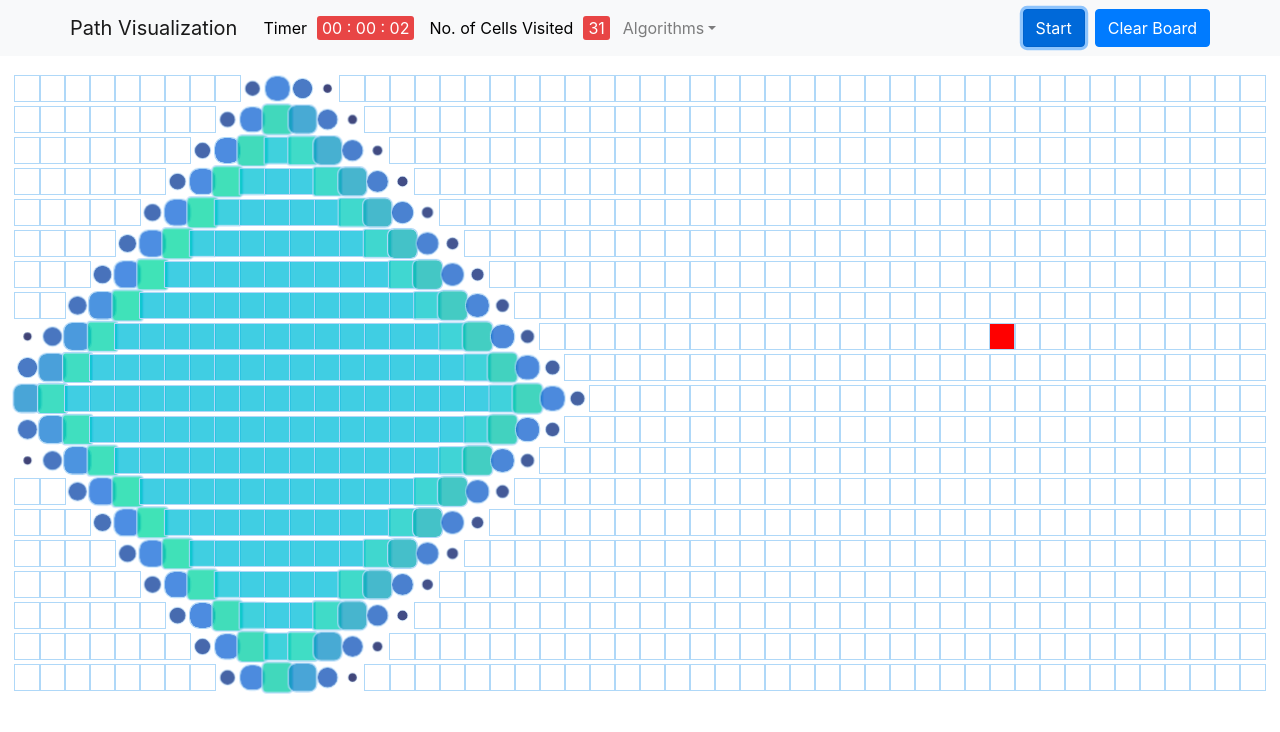
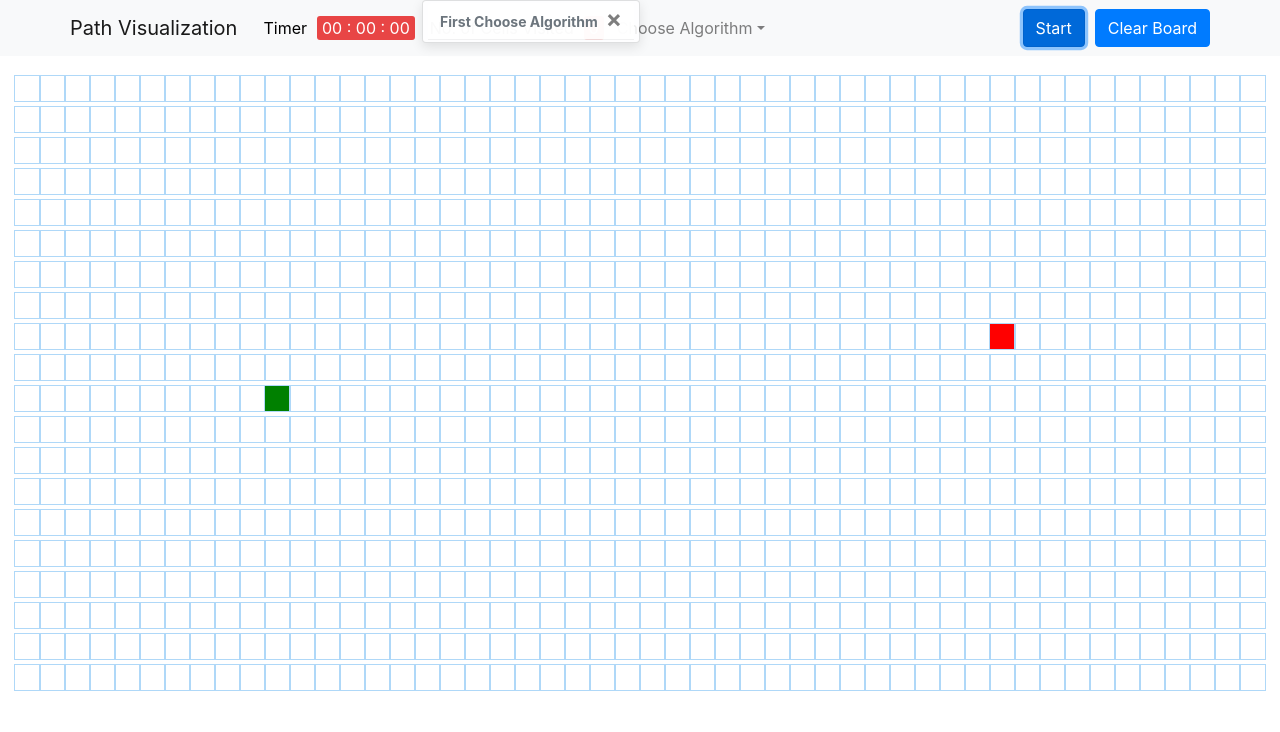
Before and after one commit to Jainam321/Visualization, a React (Create React App) app: page / in a window 1280 px wide. Both pictures are taken after a click on the button "Start". Shown: the top 732 px of the page. Built offline with nearby package versions, Linux system fonts and the light colour scheme; the HTML template or start-up script is replaced by a standard one.

Commit message:
Added Algorithm Chooser Dropdown and Message Toast

```diff
--- a/src/algorithms/BFS.js
+++ b/src/algorithms/BFS.js
@@ -117,7 +117,7 @@ function updateUnvisitedNeighbors(visitList,node,graph) {
     }
   }
 
-export function getNodesInShortestPathOrder(finishNode,startNode) {
+export function getNodesInShortestPathOrderBFS(finishNode,startNode) {
     console.log("shortest Path");
     const nodesInShortestPathOrder = [];
     let currentNode = finishNode;
--- a/src/algorithms/DFS.js
+++ b/src/algorithms/DFS.js
@@ -28,7 +28,7 @@ export default function DFS(grid,startNode, finishNode){
                 return visitedinorder;
             }
             graph.getAdjacents(node).forEach(adj => visitList.push(adj));
-            // updateUnvisitedNeighbors(visitList,node,graph);
+            updateUnvisitedNeighbors(visitList,node,graph);
         }
     }
     return visitedinorder;
@@ -88,8 +88,13 @@ class Graph{
 
   isAdjacent(node,neighbor) {
     var temp=0;
-    this.AdjList.get(node).forEach(adj => {
-        if(adj === neighbor){
+    // this.AdjList.get(node).forEach(adj => {
+    //     if(adj === neighbor){
+    //         temp++;
+    //     }
+    // })
+    this.Adjlist.get(neighbor).forEach( x => {
+        if(x==node){
             temp++;
         }
     })
@@ -112,7 +117,7 @@ function updateUnvisitedNeighbors(visitList,node,graph) {
     }
   }
 
-export function getNodesInShortestPathOrder(finishNode,startNode) {
+export function getNodesInShortestPathOrderDFS(finishNode,startNode) {
     console.log("shortest Path");
     const nodesInShortestPathOrder = [];
     let currentNode = finishNode;
--- a/src/algorithms/dijkstra.js
+++ b/src/algorithms/dijkstra.js
@@ -96,7 +96,7 @@ function updateUnvisitedNeighbors(visitList,node,graph) {
   }
 }
 
-export function getNodesInShortestPathOrder(finishNode,startNode) {
+export function getNodesInShortestPathOrderDijkstra(finishNode,startNode) {
   const nodesInShortestPathOrder = [];
   let currentNode = finishNode;
   while (currentNode !== null) {
--- a/src/visualizers/PathfindingVisualizer.css
+++ b/src/visualizers/PathfindingVisualizer.css
@@ -19,3 +19,10 @@
   padding: 2px 5px;
   margin-right: 5px;
 }
+
+.toast{
+  background-color: #e84545;
+  color: white;
+  border-radius: 3px;
+  padding: 2px 5px;
+}
--- a/src/visualizers/PathfindingVisualizer.jsx
+++ b/src/visualizers/PathfindingVisualizer.jsx
@@ -1,10 +1,10 @@
 import React, {useEffect ,useState, useRef} from 'react';
+import dijkstra,{getNodesInShortestPathOrderDijkstra} from '../algorithms/dijkstra';
+import BFS,{getNodesInShortestPathOrderBFS} from '../algorithms/BFS';
+import DFS,{getNodesInShortestPathOrderDFS} from '../algorithms/DFS';
+import {Nav, Navbar, Button, NavDropdown, Toast} from 'react-bootstrap';
 import Node from '../models/Node/Node';
-// import dijkstra,{getNodesInShortestPathOrder} from '../algorithms/dijkstra';
-import BFS,{getNodesInShortestPathOrder} from '../algorithms/BFS';
-// import DFS,{getNodesInShortestPathOrder} from '../algorithms/DFS';
 import './PathfindingVisualizer.css';
-import {Nav, Navbar, Button, NavDropdown} from 'react-bootstrap';
 import 'bootstrap/dist/css/bootstrap.min.css';
 
 const START_NODE_ROW = 10;
@@ -20,6 +20,8 @@ const PathfindingVisualizer = () => {
   const [isActive, setIsActive] = useState(false);
   const [isPaused, setIsPaused] = useState(false);
   const [noOfCellVisited, setNoOfCellVisited] = useState(0);
+  const [algorithm, setAlgorithm] = useState("Choose Algorithm");
+  const [show, setShow] = useState(false);
   const countRef = useRef(null)
 
 
@@ -74,7 +76,7 @@ const PathfindingVisualizer = () => {
     setMouseIsPressed(false);
   }
 
-  const animateDijkstra = (visitedNodesInOrder, nodesInShortestPathOrder) => {
+  const animateAlgorithm = (visitedNodesInOrder, nodesInShortestPathOrder) => {
     for (let i = 0; i <= visitedNodesInOrder.length; i++) {
       if (i === visitedNodesInOrder.length) {
         setTimeout(() => {
@@ -105,9 +107,25 @@ const PathfindingVisualizer = () => {
     handleStart();
     const startNode = grid[START_NODE_ROW][START_NODE_COL];
     const finishNode = grid[FINISH_NODE_ROW][FINISH_NODE_COL];
-    const visitedNodesInOrder = BFS(grid, startNode, finishNode);
-    const nodesInShortestPathOrder = getNodesInShortestPathOrder(finishNode,startNode);
-    animateDijkstra(visitedNodesInOrder, nodesInShortestPathOrder);
+    let visitedNodesInOrder, nodesInShortestPathOrder;
+    if(algorithm == "Dijkstra"){
+      visitedNodesInOrder = dijkstra(grid, startNode, finishNode);
+      nodesInShortestPathOrder = getNodesInShortestPathOrderDijkstra(finishNode,startNode);
+    }
+    else if(algorithm == "BFS"){
+      visitedNodesInOrder = BFS(grid, startNode, finishNode);
+      nodesInShortestPathOrder = getNodesInShortestPathOrderBFS(finishNode,startNode);
+    }
+    else if(algorithm == "DFS"){
+      visitedNodesInOrder = DFS(grid, startNode, finishNode);
+      nodesInShortestPathOrder = getNodesInShortestPathOrderDFS(finishNode,startNode);
+    }
+    else{
+      setShow(true);
+      handlePause();
+      return;
+    }
+    animateAlgorithm(visitedNodesInOrder, nodesInShortestPathOrder);
     setNoOfCellVisited(nodesInShortestPathOrder.length);
   }
 
@@ -130,12 +148,25 @@ const PathfindingVisualizer = () => {
             <span className="pText">No. of Cells Visited</span>
             <span className="timeBox">{noOfCellVisited}</span>
           </Navbar.Text>
-          <NavDropdown title="Algorithms" id="basic-nav-dropdown">
-            <NavDropdown.Item href="">Dijkstra</NavDropdown.Item>
-            <NavDropdown.Item href="">**</NavDropdown.Item>
-            <NavDropdown.Item href="">**</NavDropdown.Item>
+          <NavDropdown title={algorithm} id="basic-nav-dropdown">
+            <NavDropdown.Item href="" onClick={() => setAlgorithm("Dijkstra")}>Dijkstra</NavDropdown.Item>
+            <NavDropdown.Item href="" onClick={() => setAlgorithm("BFS")}>BFS</NavDropdown.Item>
+            <NavDropdown.Item href="" onClick={() => setAlgorithm("DFS")}>DFS</NavDropdown.Item>
           </NavDropdown>
         </Nav>
+        <div>
+
+        <Toast onClose={() => setShow(false)} show={show} delay={3000} autohide
+          style={{
+            position: 'absolute',
+            top: 0,
+            right: "50%",
+          }}>
+          <Toast.Header>
+            <strong className="mr-auto">First Choose Algorithm</strong>
+          </Toast.Header>
+        </Toast>
+        </div>
         <div className="m">
           <span className="pBtn">
             <Button variant="primary" onClick={() => visualizeDijkstra()}>Start</Button>
```
Also changed, not shown: 1 other file (tests, documents, lock files or other folders).
